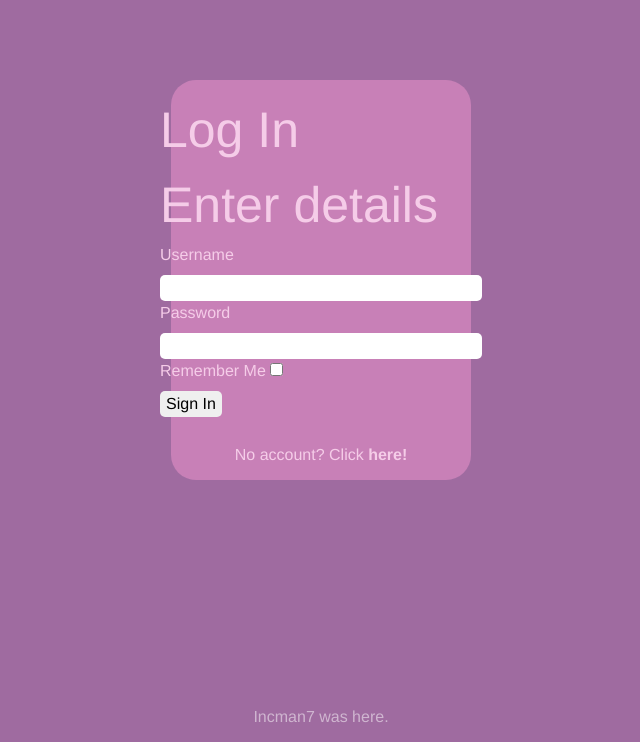
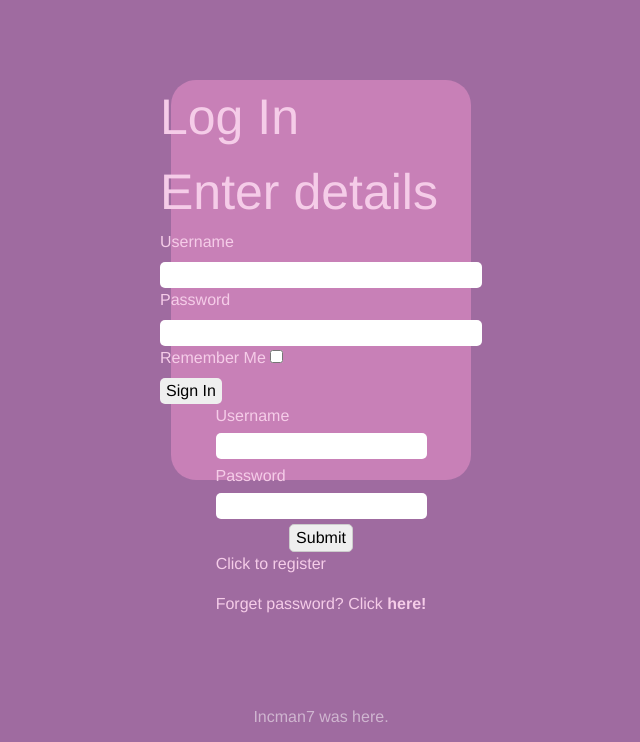
Before and after one commit to sanjerine/CITS3403-Poker, a Flask app: template app/templates/login.html in a window 1280 px wide. Shown: the part 58-800 px from the top of the page, without its empty margins (319-959 px from the left). Run offline with Flask 2, Linux system fonts and the light colour scheme; the template is opened without the code that fills it: values that come from a table or form of the project are taken from there, others are empty; some libraries are stand-ins or nearby versions.

Commit message:
Update login.html

```diff
--- a/app/templates/login.html
+++ b/app/templates/login.html
@@ -51,7 +51,16 @@
                 {{form.submit()}}
             </div>
       </form>
+            <div>
+                <div style="margin-bottom:5px;">Username</div>
+                <div style="margin-bottom:5px;"><input id="username_input"></div>
+                <div style="margin-bottom:5px;">Password</div>
+                <div style="margin-bottom:5px;"><input type="password" id="password_input"></div>
+
+        </div>
+        <div><button>Submit</button></div>
         <div>
-        <div>No account? Click <a href="{{ url_for('register') }}"><b>here!</b></a></div>
-        </div>
+          <p><a href="{{ url_for('register') }}"> Click to register </a></p>
+        <div>Forget password? Click <a href=#><b>here!</b></a></div>
+    </div>
 {% endblock %}
```
